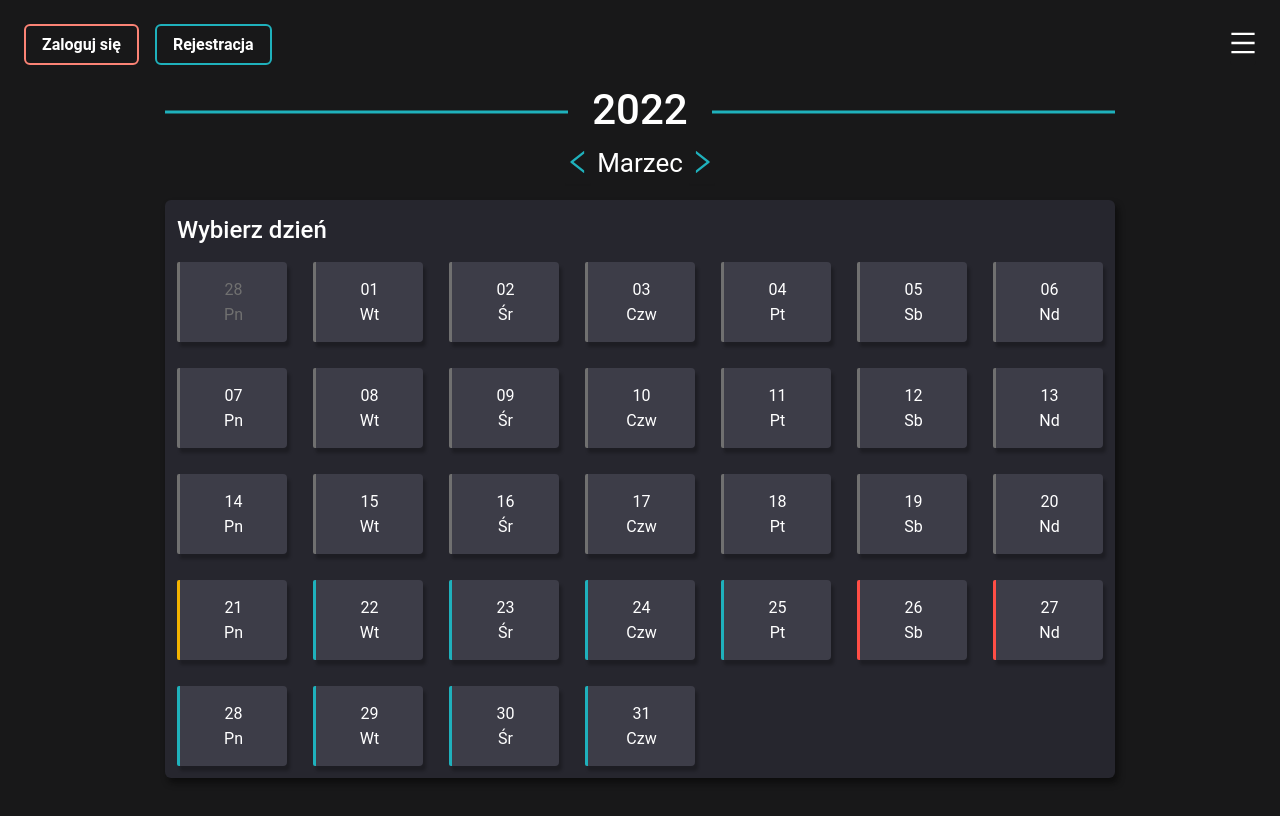
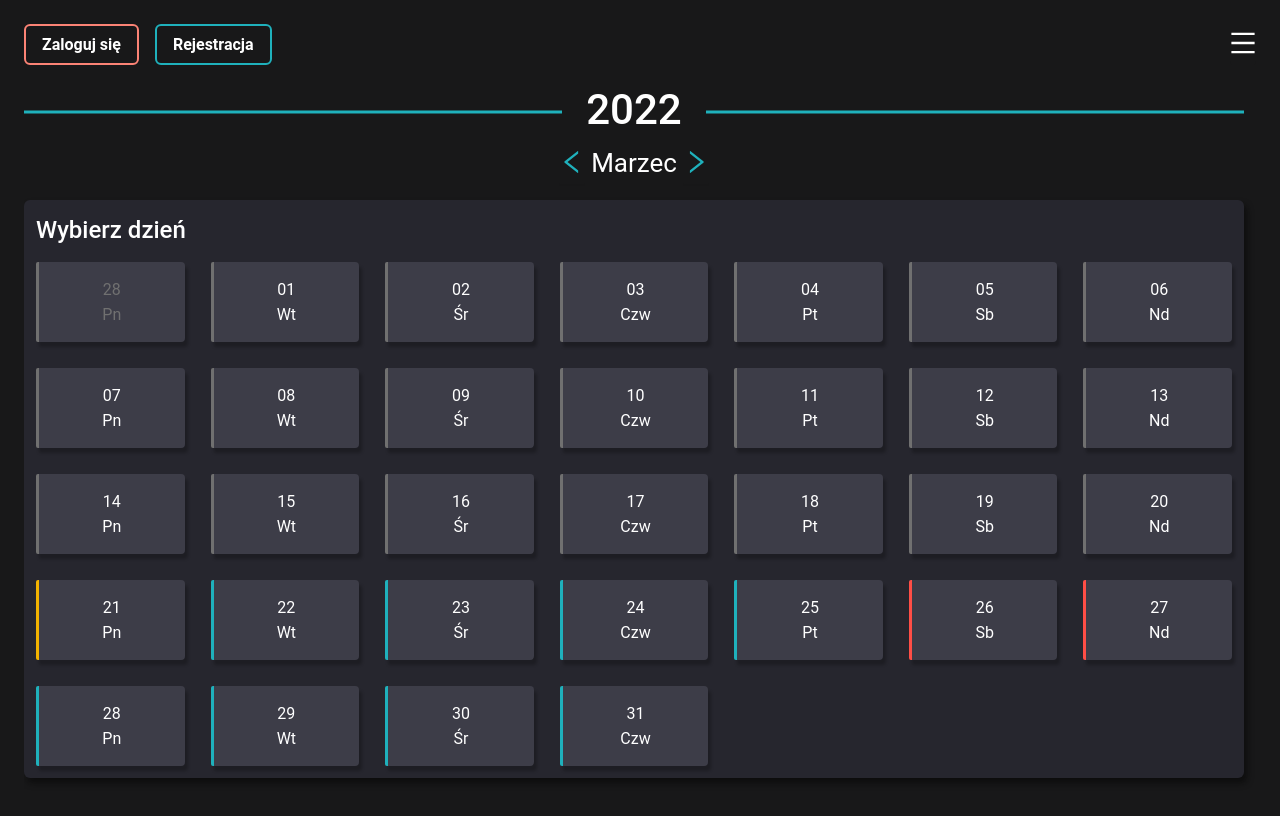
Before and after one commit to Terminatt/kalendarz-app, a React (Create React App) app in the folder front/: page / in a window 1280 px wide. Shown: the top 816 px of the page. Built offline with nearby package versions, Linux system fonts and the light colour scheme; no server answers.

Commit message:
feat(Home): adjust home page for mobile

```diff
--- a/front/src/components/Calendar/Calendar.less
+++ b/front/src/components/Calendar/Calendar.less
@@ -1,5 +1,6 @@
 @import '~styles/variables.less';
 @import '~styles/mixins.less';
+@import '~styles/breakpoints.less';
 
 .calendar {
   &-divider.ant-divider-horizontal.ant-divider-with-text.huge-divider {
@@ -20,9 +21,39 @@
 
     &-dates {
       display: grid;
-      grid-template-columns: repeat(7, 1fr);
+      grid-template-columns: repeat(3, 1fr);
       grid-auto-rows: 80px;
       gap: 26px;
     }
   }
 }
+
+@media screen and (min-width: @w-xs) {
+  .calendar {
+    &-content {
+      &-dates {
+        grid-template-columns: repeat(4, 1fr);
+      }
+    }
+  }
+}
+
+@media screen and (min-width: @w-md) {
+  .calendar {
+    &-content {
+      &-dates {
+        grid-template-columns: repeat(5, 1fr);
+      }
+    }
+  }
+}
+
+@media screen and (min-width: @w-lg) {
+  .calendar {
+    &-content {
+      &-dates {
+        grid-template-columns: repeat(7, 1fr);
+      }
+    }
+  }
+}
--- a/front/src/pages/Home/Home.less
+++ b/front/src/pages/Home/Home.less
@@ -7,8 +7,18 @@
   width: 100%;
   height: max-content;
   padding-bottom: @padding-scrollbar;
+
   &-content {
-    width: @default-panel-width;
+    width: 100%;
+    padding-right: @padding-small;
+  }
+}
+
+@media screen and (min-height: @w-xl) {
+  .home {
+    &-content {
+      width: @default-panel-width;
+    }
   }
 }
 
```
